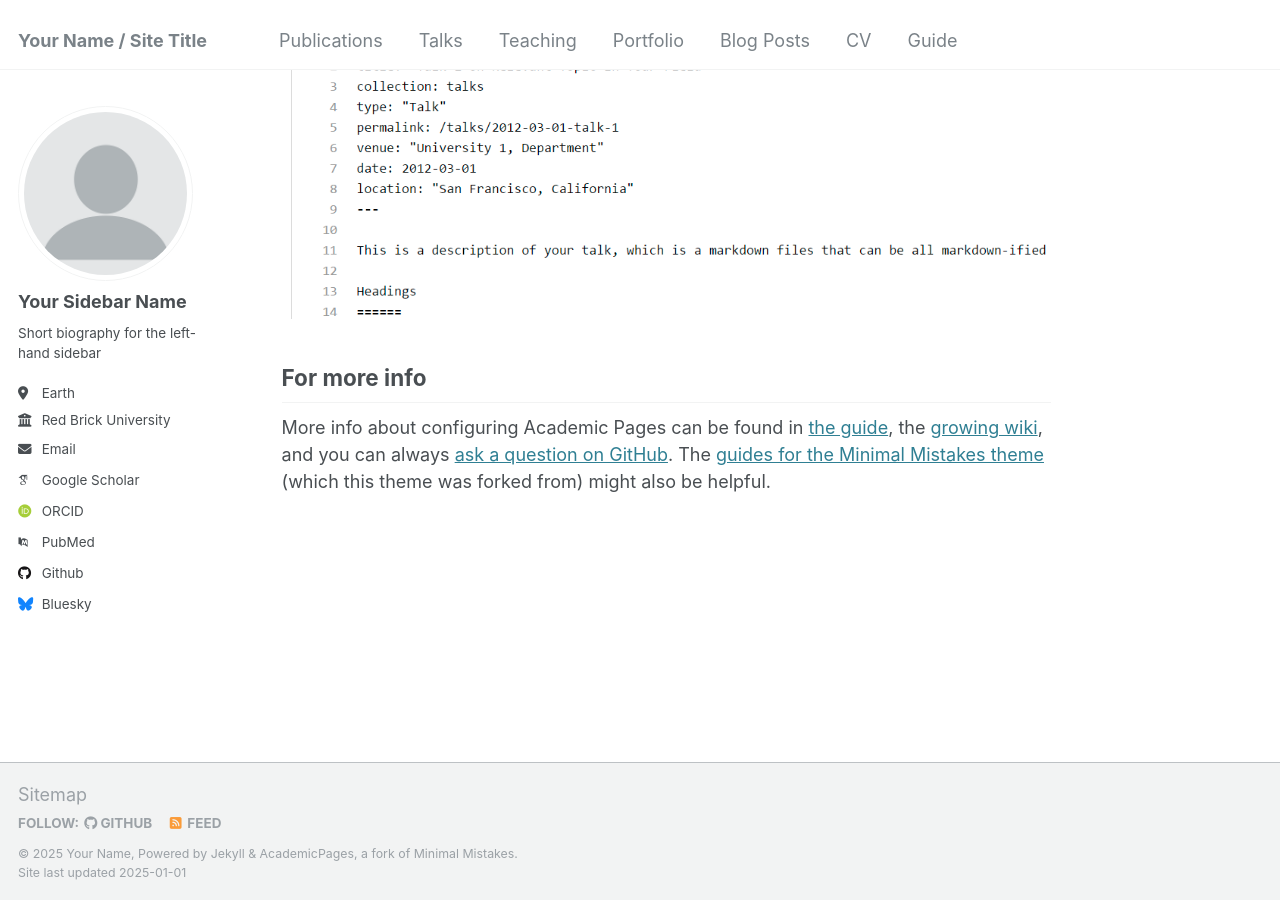
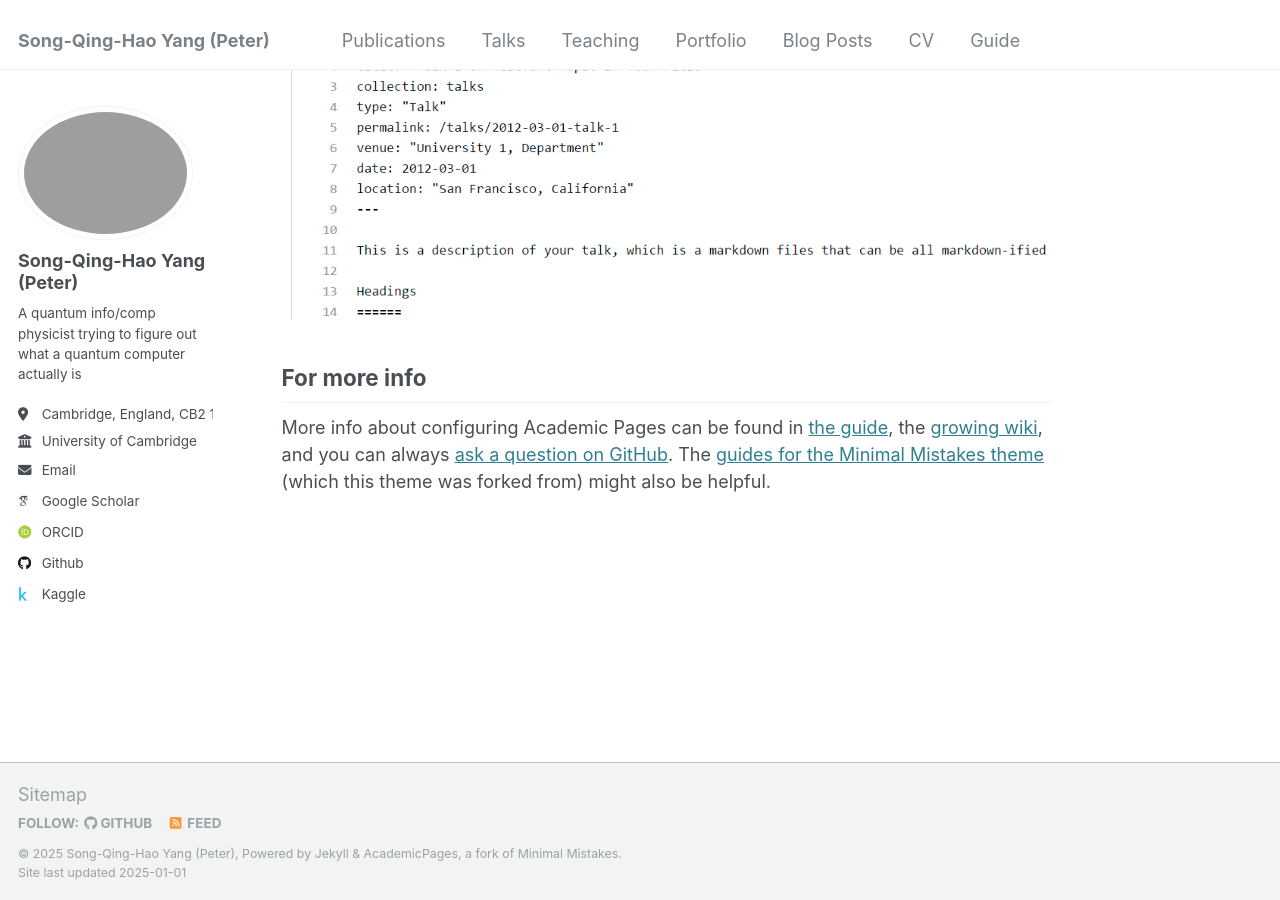
Before and after one commit to SongQingHao-Yang/SongQingHao-Yang.github.io, a Jekyll site: the page built from _pages/about.md, in a window 1280 px wide and 900 px high, scrolled down 2643 px. Built offline with Jekyll 4.4.1, drawn with Linux system fonts in a browser that asks for light colours; some web fonts are replaced.

Commit message:
update config

```diff
--- a/_config.yml
+++ b/_config.yml
@@ -8,35 +8,35 @@
 
 # Basic Site Settings
 locale                   : "en-US"
-title                    : "Your Name / Site Title"
+title                    : "Song-Qing-Hao Yang (Peter)"
 title_separator          : "-"
-name                     : &name "Your Name"
-description              : &description "personal description"
-url                      : https://academicpages.github.io # the base hostname & protocol for your site e.g. "https://[your GitHub username].github.io"
+name                     : &name "Song-Qing-Hao Yang (Peter)"
+description              : &description "Song-Qing-Hao Yang (Peter) academic website"
+url                      : https://songqinghao-yang.github.io # the base hostname & protocol for your site e.g. "https://[your GitHub username].github.io"
 baseurl                  : "" # the subpath of your site, e.g. "/blog"
-repository               : "academicpages/academicpages.github.io"
+repository               : "SongQingHao-Yang/SongQingHao-Yang.github.io"
 
 # Site Author - The following control what appear as part of the author content on the side bar.
 #               If a field is blank the icon and link will not appear, otherwise it will be shown.
 #               Additional customization can be done by editing /_includes/author-profile.html
 author:
   # Biographic information
-  avatar           : "profile.png"
-  name             : "Your Sidebar Name"
+  avatar           : "cropped.png"
+  name             : "Song-Qing-Hao Yang (Peter)"
   pronouns         : # example: "she/her"
-  bio              : "Short biography for the left-hand sidebar"
-  location         : "Earth"
-  employer         : "Red Brick University"
+  bio              : "A quantum info/comp physicist trying to figure out what a quantum computer actually is"
+  location         : "Cambridge, England, CB2 1RD"
+  employer         : "University of Cambridge"
   uri              : # URL
-  email            : "none@example.org"
+  email            : "sqhy2@cam.ac.uk"
 
   # Academic websites
   arxiv            : # URL - Update with the correct link to your profile
-  googlescholar    : "https://scholar.google.com/citations?user=PS_CX0AAAAAJ"
+  googlescholar    : "https://scholar.google.com/citations?user=BNZsQVgAAAAJ&hl=en&authuser=1"
   impactstory      : # URL
-  orcid            : "http://orcid.org/yourorcidurl"
+  orcid            : "https://orcid.org/my-orcid?orcid=0009-0001-9495-2058"
   semantic         : # URL
-  pubmed           : "https://www.ncbi.nlm.nih.gov/pubmed/?term=john+snow"
+  # pubmed           : "https://www.ncbi.nlm.nih.gov/pubmed/?term=john+snow"
   researchgate     : # URL
   scopus           : # URL
 
@@ -44,12 +44,12 @@ author:
   bitbucket        : # Username - Update with your username on the site
   codepen          : # Username
   dribbble         : # Username
-  github           : "academicpages"
-  kaggle           : # Username
+  github           : "Song-Qing-Hao Yang"
+  kaggle           : "peterys"
   stackoverflow    : # User number or user number and name (i.e., use "1" or "1/jeff-atwood")
 
   # Social media
-  bluesky          : "bsky.app" # Replace this with you Bluesky username
+  # bluesky          : "bsky.app" # Replace this with you Bluesky username
   facebook         : # Username
   flickr           : # Username
   foursquare       : # Username
```
